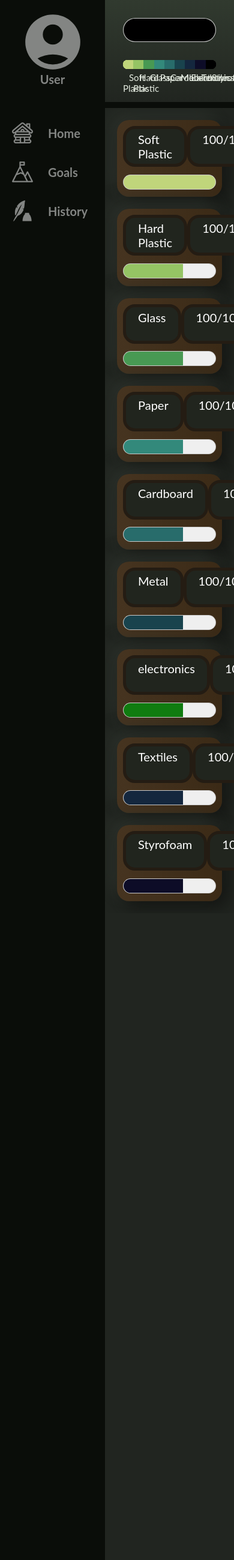
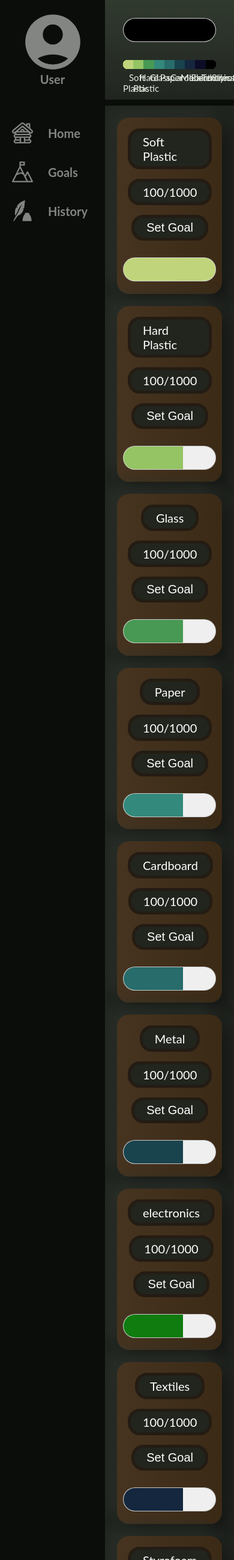
Before and after one commit to JordanYChu/RecyclingTracker, a Flask app: page /history in a window 390 px wide. Shown: the whole page at 60% size. Run offline with Flask 3, Linux system fonts and the light colour scheme; data that the repository does not hold is empty.

Commit message:
Fixed Item centering on History page

```diff
--- a/static/globalCounter.css
+++ b/static/globalCounter.css
@@ -115,8 +115,10 @@ meter {
     -12px -12px 28px #2c312b;
 }
 .meter-info {
-    display: flex;
-    justify-content: space-between;
+    display: grid;
+    grid-auto-flow: column;
+    /* justify-content: space-between; */
+    grid-template-columns: 1fr auto 1fr;
 }
 
 .meter-info > label,button {
@@ -129,7 +131,9 @@ meter {
 }
 
 #item-name {
-    width: 150px;
+    height: min-content;
+    width: auto;
+    justify-self: left;
 }
 
 /* Each Meter Color*/
@@ -162,3 +166,32 @@ meter {
 #styrofoam  meter::-webkit-meter-optimum-value {
     background-color: var(--oxford-blue-2);
 }
+
+.goal-set {
+    justify-self: right;
+    height: min-content;
+    white-space: nowrap;
+}
+
+#item-total {
+    justify-self:center !important;
+    height: min-content;
+
+}
+
+@media (max-width: 620px) {
+    .meter-info {
+        /* display: grid; */
+        /* grid-auto-flow: column; */
+        /* justify-content: space-between; */
+        grid-template-columns: 1fr;
+        grid-template-rows: auto auto auto;
+    }
+    #item-total, .goal-set, #item-name {
+        justify-self: center;
+        margin: 8px;
+    }
+    meter {
+        height: 80px;
+    }
+}
```
